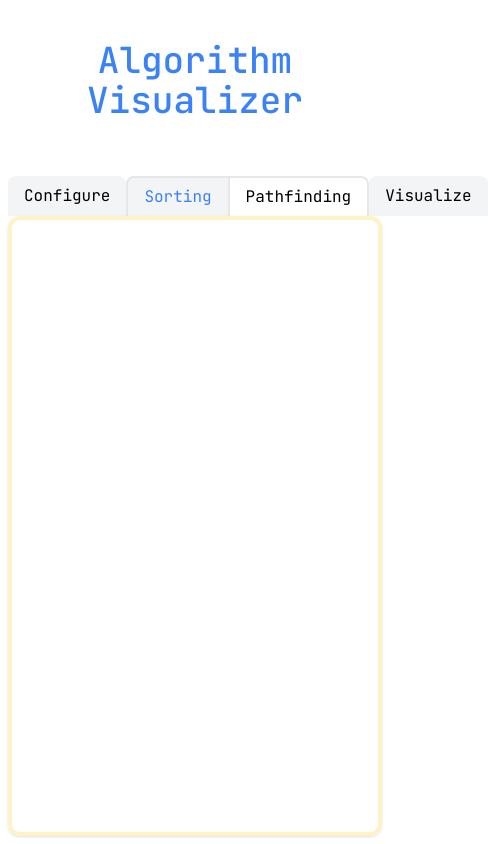
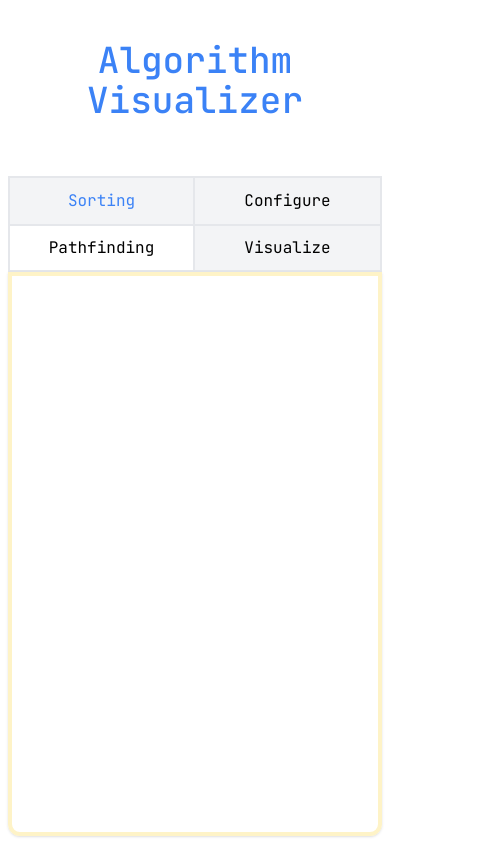
Before and after one commit to lesterfernandez/sorting-pathfinding-visualizer, a React (Vite) app: page /sorting in a window 390 px wide. Shown: the whole page, 488 px wide, since content can reach past the window. Built offline with nearby package versions, Linux system fonts and the light colour scheme.

Commit message:
feat: make topbar responsive for mobile

```diff
--- a/src/DemoLayout.tsx
+++ b/src/DemoLayout.tsx
@@ -11,9 +11,9 @@ export function DemoLayout({ children }: Props) {
       <h1 className="pt-10 pb-14 text-center text-4xl font-medium text-blue-500">
         Algorithm Visualizer
       </h1>
-      <section className="mx-2 mb-2 flex flex-grow flex-col sm:mx-8 sm:mb-8 lg:mx-auto lg:min-w-[1024px]">
+      <section className="flex w-full max-w-screen-lg flex-grow flex-col px-2 pb-2 sm:px-8 sm:pb-8 lg:mx-auto">
         <DemoTopBar />
-        <div className="flex-1 rounded-xl border-4 border-amber-100 shadow">
+        <div className="rounded-x-xl flex-1 rounded-b-xl border-4 border-amber-100 shadow sm:rounded-t-xl">
           {children}
         </div>
       </section>
--- a/src/DemoTopBar.tsx
+++ b/src/DemoTopBar.tsx
@@ -2,15 +2,14 @@ import { NavLink } from "react-router-dom";
 
 export function DemoTopBar() {
   return (
-    <div className="flex h-10 max-w-4xl justify-around md:gap-28 md:self-center">
-      <button className="rounded-t-lg bg-gray-100 px-4 hover:text-blue-500">
+    <div className="grid h-24 max-w-4xl grid-cols-2 grid-rows-2 justify-center sm:flex sm:h-10 sm:justify-around md:self-center">
+      <button className="col-start-2 border-t-2 border-r-2 bg-gray-100 px-4 hover:text-blue-500 sm:ml-4 sm:rounded-t-lg sm:border-l-2 md:mr-24">
         Configure
       </button>
-      <div className="peer-[]: flex rounded-t-xl text-center last:border-l-0">
       <NavLink
         to="/sorting"
         className={({ isActive }) =>
-            "flex items-center rounded-tl-lg border-x-2 border-t-2 p-4" +
+          "row-start-1 flex place-content-center items-center border-2 border-b-0 p-4 sm:ml-auto sm:rounded-tl-lg" +
           (isActive ? " bg-gray-100 text-blue-500" : "")
         }
       >
@@ -19,14 +18,13 @@ export function DemoTopBar() {
       <NavLink
         to="/pathfinding"
         className={({ isActive }) =>
-            "flex items-center rounded-tr-lg border-r-2 border-t-2 p-4" +
+          "flex place-content-center items-center border-2 p-4 sm:mr-auto sm:rounded-tr-lg sm:border-b-0 sm:border-l-0" +
           (isActive ? " bg-gray-100 text-blue-500" : "")
         }
       >
         Pathfinding
       </NavLink>
-      </div>
-      <button className="rounded-t-lg bg-gray-100 px-4 hover:text-blue-500">
+      <button className="border-2 border-l-0 bg-gray-100 px-4 hover:text-blue-500 sm:mr-4 sm:rounded-t-lg sm:border-b-0 sm:border-l-2 md:ml-24">
         Visualize
       </button>
     </div>
```
Lines whose indentation alone changed are shown as unchanged.
